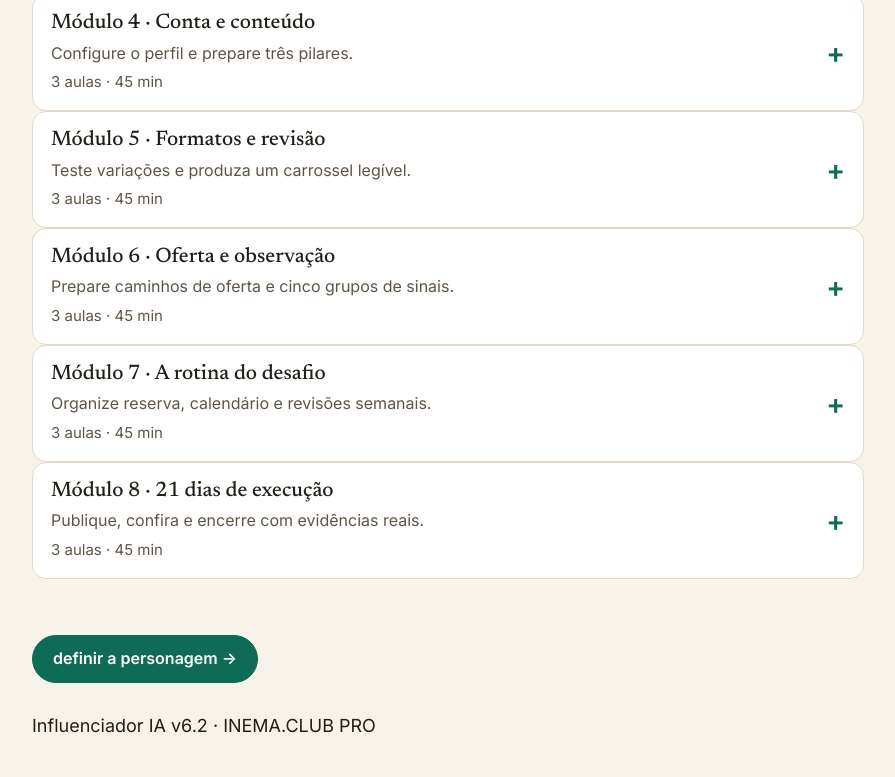
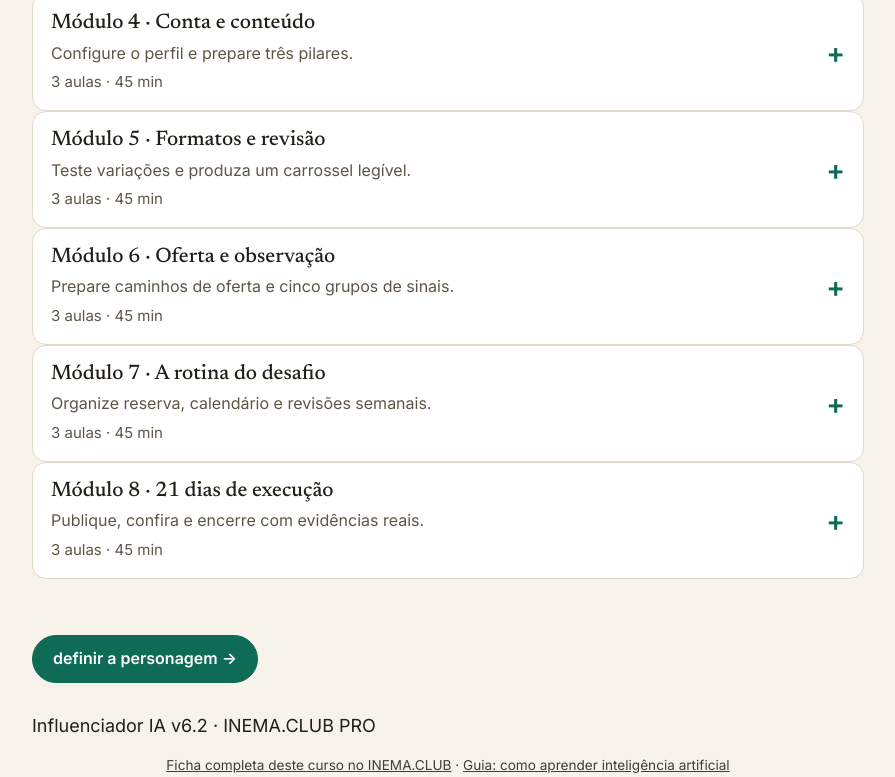
Before and after one commit to inematds/curso-influenciador-ia, a plain HTML site: page landing.html in a window 1280 px wide. Shown: the part 2542-3319 px from the top of the page, without its empty margins (192-1087 px from the left). Before the commit the page ends 3284 px from the top, so only its background shows below. Drawn offline with Linux system fonts and the light colour scheme.

Commit message:
seo: link de volta pra ficha do curso e pro guia no inema.club
Co-Authored-By: Claude Opus 5.5 (1M context) <noreply@anthropic.com>

```diff
--- a/landing.html
+++ b/landing.html
@@ -169,4 +169,8 @@
 </details>
 </div>
 <script>(function(){function abre(){var d=location.hash&&document.getElementById(location.hash.slice(1));if(d&&d.tagName==="DETAILS"){d.open=true;d.scrollIntoView();}}abre();addEventListener("hashchange",abre);})();</script>
-<!--/AULAS--></section><section class="l-sec"><a class="big" href="curso.html#aula-1">definir a personagem →</a></section></main><footer class="wrap">Influenciador IA v6.2 · INEMA.CLUB PRO</footer></body></html>
+<!--/AULAS--></section><section class="l-sec"><a class="big" href="curso.html#aula-1">definir a personagem →</a></section></main><footer class="wrap">Influenciador IA v6.2 · INEMA.CLUB PRO
+<!-- inema-backlink:v1 -->
+<p style="display:block;width:100%;text-align:center;font-size:.85rem;margin:.75rem 0 0;opacity:.85"><a href="https://www.inema.club/cursos/301-influenciador-ia-em-21-dias/" style="color:inherit;text-decoration:underline">Ficha completa deste curso no INEMA.CLUB</a> · <a href="https://www.inema.club/aprender-inteligencia-artificial/" style="color:inherit;text-decoration:underline">Guia: como aprender inteligência artificial</a></p>
+<!-- /inema-backlink:v1 -->
+</footer></body></html>
```
Also changed, not shown: 1 other file.
